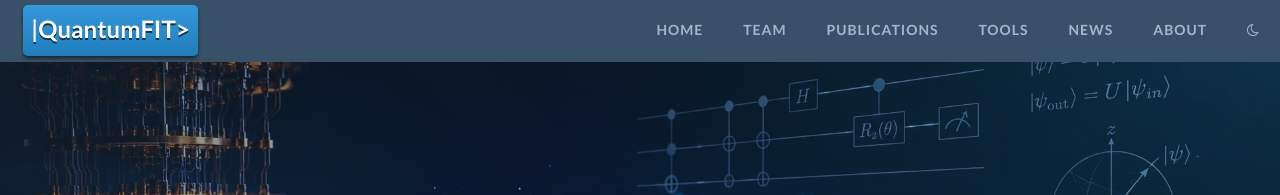
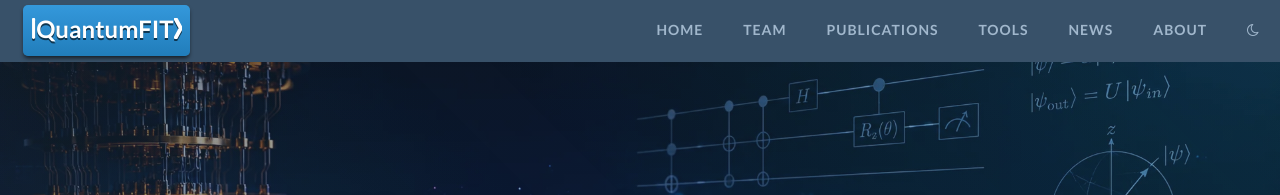
Before and after one commit to QuantumFIT/quantumfit.github.io, a Jekyll site: the page built from index.html, in a window 1280 px wide. Shown: the top 195 px of the page. Built offline with Jekyll 4.4.1, drawn with Linux system fonts in a browser that asks for light colours.

Commit message:
Draw the badge's brackets again, keep ASCII in the text
de6a6ff went too far. Writing the name with ASCII | and > fixed the real
bug -- a fallback U+27E9 that could never be bolded because it was never
ours to style -- but it also removed the drawn brackets from the navbar
badge, and at 24px and weight 800 the ASCII > reads as an operator:
mid-height and small beside a full-height bar.

So the two cases are now decided separately, which is the honest
answer rather than one rule applied everywhere.

The badge draws proper brackets as SVG and takes title_plain for the
bare name, with the 4.6 optical correction on the closing one restored.
That is affordable in a single controlled spot.

Everything else keeps ASCII | and >, which are Lato glyphs at every
weight and so inherit weight, size, colour and text-shadow like any
other character. That is what was actually broken, and it stays fixed.

Both comments were rewritten rather than restored: the one in the
include still argued against ASCII in the badge on grounds that no
longer apply, and _config.yml described a single rule where there are
now two cases.

Co-Authored-By: Claude Opus 5 <noreply@anthropic.com>
Claude-Session: https://claude.ai/code/session_01Qgr3EHNtzr13mi5YBFazva

```diff
--- a/_config.yml
+++ b/_config.yml
@@ -1,19 +1,24 @@
-# The group's name is written as a ket in every piece of visible text,
-# including the navbar badge.
+# The group's name is written as a ket in every piece of visible text.
 #
-# ASCII | and > rather than U+007C with U+27E9. The proper mathematical
-# bracket is not in Lato, nor in the Latin subset the site loads, so a literal
-# one is substituted from whatever fallback font the reader happens to have --
-# which has no matching bold, leaving the bracket thin beside heavy text. That
-# was visible in the About heading and in bold body text. ASCII > is in every
-# face at every weight, so it inherits weight, size, colour and text-shadow
-# like any other character.
+# In text it uses ASCII | and >, not U+27E9. The proper mathematical bracket is
+# not in Lato, nor in the Latin subset the site loads, so a literal one is
+# substituted from whatever fallback font the reader happens to have -- which
+# has no matching bold, leaving the bracket thin beside heavy text. ASCII > is
+# in every face at every weight and inherits weight, size, colour and
+# text-shadow like any other character.
+#
+# The navbar badge is the exception: at 24px and weight 800 the ASCII > reads
+# as an operator, mid-height and small beside a full-height bar, so the badge
+# draws proper brackets as SVG instead and takes title_plain for the bare
+# name. See _includes/nav_cleanblog.html. That is affordable in one controlled
+# spot and not in running text.
 #
 # Careful when putting this name into markdown BODY text: kramdown reads a
 # bare `|` as a table cell separator and will silently turn the paragraph
 # into a one-row table. Escape it as `\|` there. Front matter, raw HTML and
 # Liquid output outside markdown need no escaping.
 title:            "|QuantumFIT>"
+title_plain:      "QuantumFIT"
 description:      "|QuantumFIT> is the Quantum Computing Systems research group at the Faculty of Information Technology, Brno University of Technology, focused on quantum computing and quantum software engineering."
 # The custom domain, and the name in CNAME. This has to track CNAME: every
 # asset, canonical link, og:url and sitemap entry is built from site.url, and
--- a/_includes/nav_cleanblog.html
+++ b/_includes/nav_cleanblog.html
@@ -10,14 +10,26 @@
                 <span class="icon-bar"></span>
             </button>
             {%- comment -%}
-              The brackets are part of site.title, plain ASCII, so they are
-              Lato glyphs like every other character here: same weight, same
-              text-shadow, nothing to keep in step. An earlier version drew
-              them as SVG to dodge a missing U+27E9, which then needed its own
-              optical correction to stop the diagonal reading light; using
-              characters the face actually has removes both problems.
+              The ket brackets around the name are decoration on the badge
+              only, so they live here rather than in site.title -- that value
+              also feeds the browser tab title, og:site_name, the Atom feed and
+              the footer copyright, none of which want brackets.
+
+              Drawn rather than typed, and only here. Running text writes
+              the name with an ASCII >, which is in Lato at every weight and
+              so bolds correctly -- but at 24px and weight 800 that glyph
+              reads as an operator: mid-height and small beside a full-height
+              bar. A real U+27E9 is not in the loaded face
+              (assets/fonts/lato-v24-latin-700.woff2 is a Latin subset), so
+              the badge draws the pair instead. Stroked SVG sized in `em`
+              tracks the text, looks the same everywhere, and matches the
+              favicon, which is stroked for the same reason. Worth the
+              special-casing in one spot; not worth it in prose.
+
+              aria-hidden keeps the accessible name plain rather than
+              having a screen reader announce the punctuation.
             {%- endcomment -%}
-            <a class="navbar-brand" href="{{ site.baseurl }}/">{{ site.title }}</a>
+            <a class="navbar-brand" href="{{ site.baseurl }}/"><svg class="brand-ket" viewBox="0 0 6 24" aria-hidden="true" focusable="false"><path d="M3 1.5V22.5"/></svg>{{ site.title_plain | default: site.title }}<svg class="brand-ket brand-ket--close" viewBox="0 0 10 24" aria-hidden="true" focusable="false"><path d="M2.2 1.5L8 12L2.2 22.5"/></svg></a>
         </div>
 
         <!-- Collect the nav links, forms, and other content for toggling -->
--- a/_sass/_nav_cleanblog.scss
+++ b/_sass/_nav_cleanblog.scss
@@ -52,7 +52,39 @@
         text-shadow: 0 2px 0 darken($info, 35%);
         //box-shadow: 0px 3px 4px -1px
 
+        // The ket brackets. Height in `em` so they scale with the badge, and
+        // stroke: currentColor so they take the same white the text does,
+        // including whatever the text-shadow above does not cover. The
+        // viewBox is 24 units tall to match the 24px font size, so a stroke of
+        // 3 units lands near Lato 800's stem weight at this size.
+        .brand-ket {
+          height: 0.86em;
+          width: auto;
+          fill: none;
+          stroke: currentColor;
+          // 3.6 viewBox units against a 24-unit box, so about 3.3px at this
+          // 24px size: Lato at weight 800 has heavy stems, and a lighter
+          // bracket reads as a different typeface rather than punctuation.
+          stroke-width: 3.6;
+          stroke-linecap: round;
+          stroke-linejoin: round;
+          vertical-align: -0.04em;
+          // The badge's text-shadow cannot reach an SVG, which left the
+          // brackets flat beside shadowed letters. Same offset and colour,
+          // as a filter.
+          filter: drop-shadow(0 2px 0 darken($info, 35%));
+        }
 
+        // The closing bracket is diagonal, and a diagonal at the same stroke
+        // width reads lighter than a vertical stem: far more of it is
+        // antialiased edge. So it is drawn heavier, which is the ordinary
+        // optical correction type designers apply to diagonals. 4.6 against
+        // 3.6 was picked by eye at 3x against Lato 800's stems; 4.2 still
+        // read light and 5.0 started to look chunky. The opening bar is a
+        // vertical and needs no correction.
+        .brand-ket--close {
+          stroke-width: 4.6;
+        }
 	}
 	.nav {
 		li {
```
